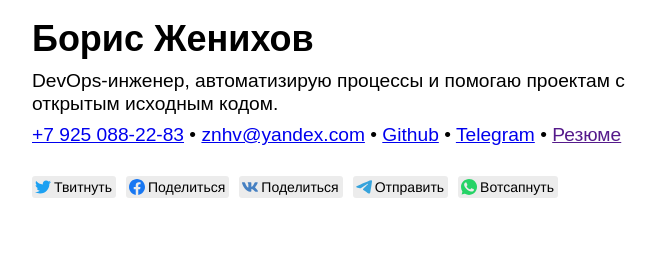
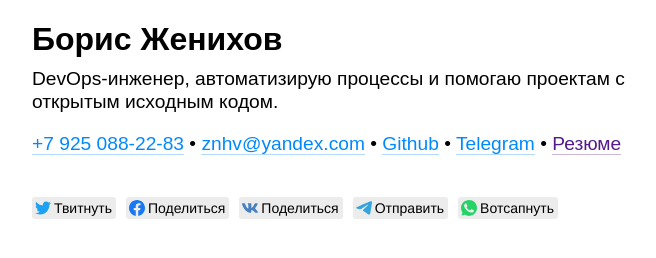
Before and after one commit to abuwhite/znhv.github.io, a plain HTML site: page index.html in a window 1280 px wide. Shown: the whole page, without its empty margins (288-944 px from the left). Drawn offline with Linux system fonts and the light colour scheme; no server answers.

Commit message:
Refactoring

```diff
--- a/index.html
+++ b/index.html
@@ -26,18 +26,28 @@
 		line-height: 40px;
 		margin-block-start: auto;
 		margin-block-end: auto;
-		font-size: 36px;
-		margin-bottom: 10px;
+		font-size: 32px;
+		margin-bottom: 8px;
 	}
 	h4, p {
 		font-size: inherit;
 		line-height:1.2;
 		margin-block-start: 8px;
-		margin-block-end: 8px;
 	}
 	ul {
 		margin-block-start: auto;
 		margin-block-end: 16px;
+	}
+	a:link {
+		color: #0089ff;
+		text-decoration: none;
+		border-bottom: 1px solid rgba(0,137,255,.3);
+		-webkit-transition: color .3s ease,border-color .3s ease;
+		transition: color .3s ease,border-color .3s ease;
+	}
+	a:link:hover, a:visited:hover {
+		color: #f41224;
+		border-color: rgba(244,18,36,.3);
 	}
 	@media print{
 		body{
@@ -49,7 +59,7 @@
 	<header>
 		<h1>Борис Женихов</h1>
 		<p>DevOps-инженер, автоматизирую процессы и помогаю проектам с открытым исходным кодом.</p>
-		<p class="typography-intro"><a href="tel:89250882283">+7 925 088-22-83</a> • <a href="mailto:znhv@yandex.com">znhv@yandex.com</a> • <a href="http://github.com/znhv">Github</a> • <a href="https://t.me/catblaster">Telegram</a> • <a href="">Резюме</a></p>
+		<p><a href="tel:89250882283">+7 925 088-22-83</a> • <a href="mailto:znhv@yandex.com">znhv@yandex.com</a> • <a href="http://github.com/znhv">Github</a> • <a href="https://t.me/catblaster">Telegram</a> • <a href="">Резюме</a></p>
 	</header>
 	<div class="likely">
 	  <div class="twitter">Твитнуть</div>
```
